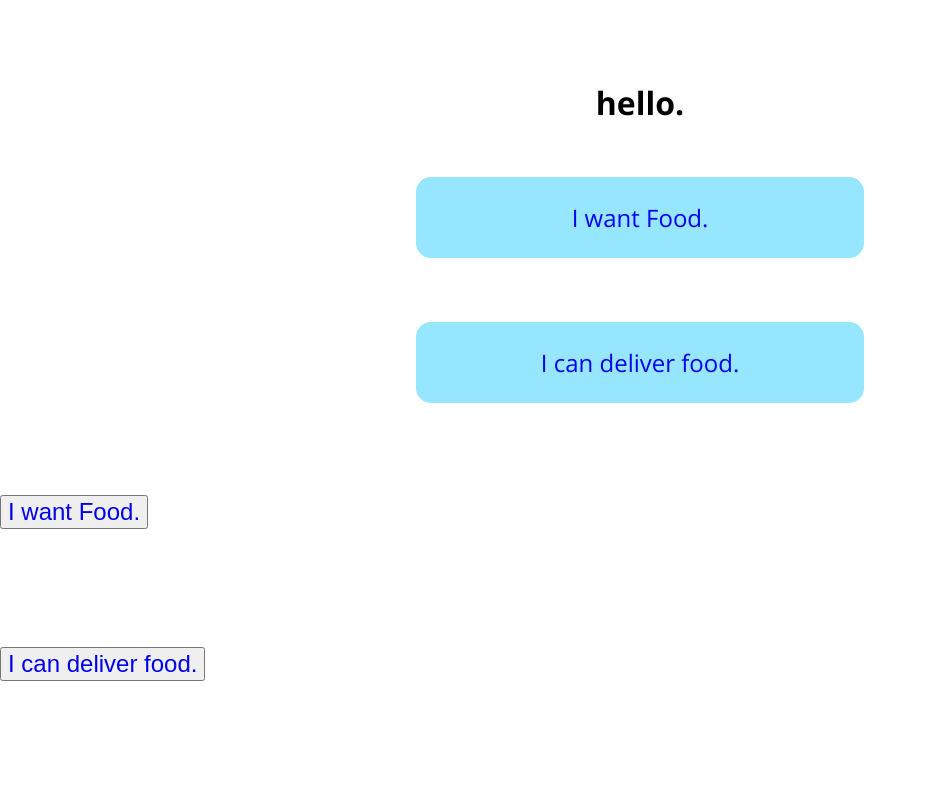
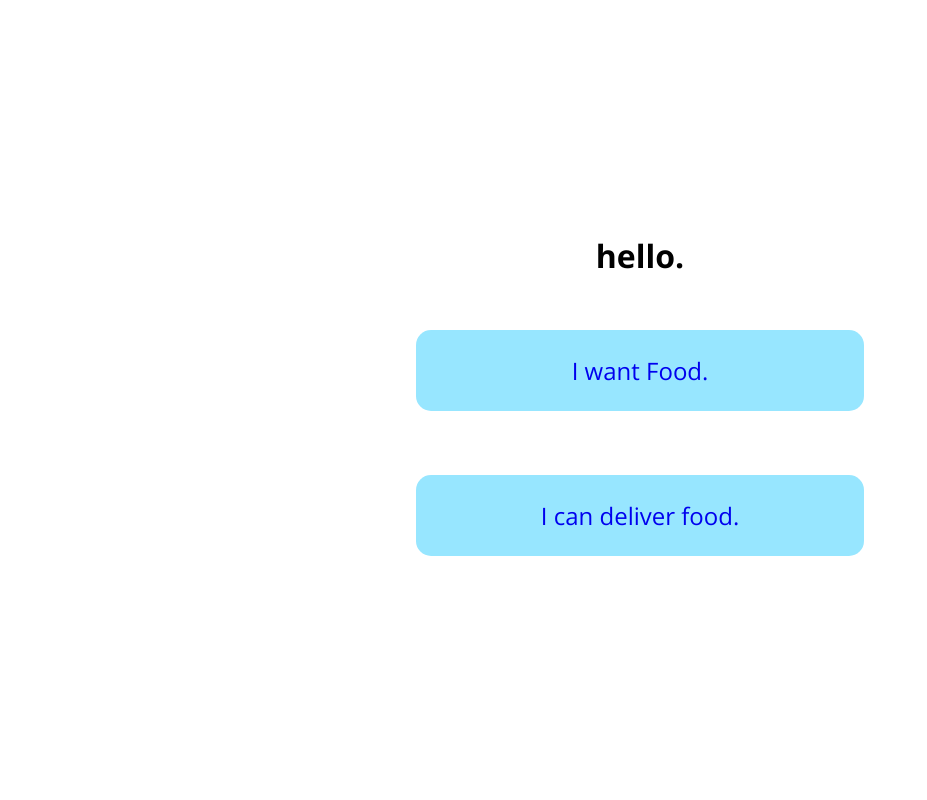
Before and after one commit to tanyongzhi/connect_form, a Flask app: page / in a window 1280 px wide. Shown: the whole page, without its empty margins (0-927 px from the left). Run offline with Flask 2, Linux system fonts and the light colour scheme; some libraries are stand-ins or nearby versions.

Commit message:
push back to u beech

```diff
--- a/templates/index.html
+++ b/templates/index.html
@@ -31,16 +31,6 @@
             </div>
         </div>
     </div>
-    <div class="button">
-        <button>
-            <a href="{{ url_for('student') }}">I want Food.</a>
-        </button>
-    </div>
-    <div>
-                <button>
-                    <a href="#">I can deliver food.</a>
-                </button>
-    </div>
 
 </body>
 
```
